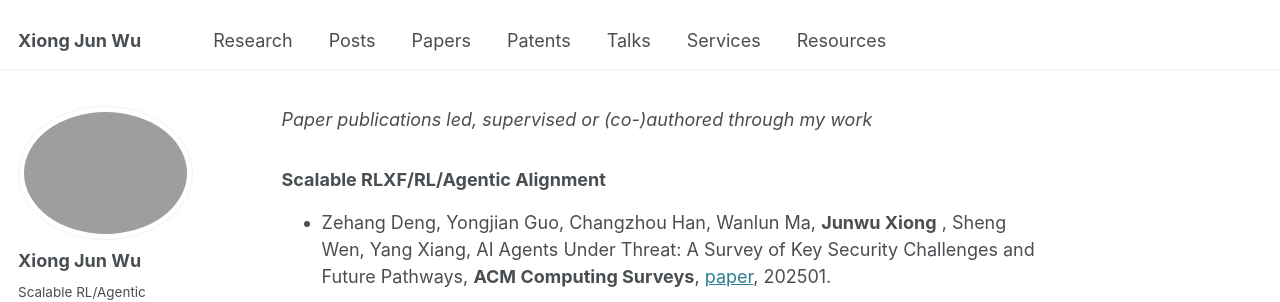
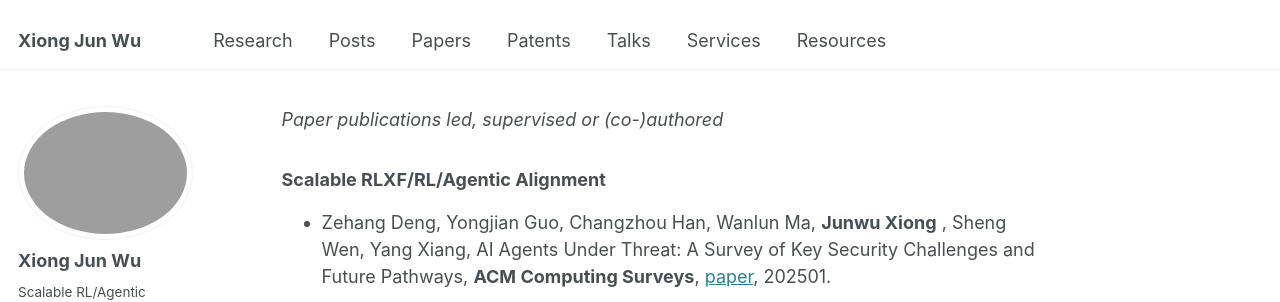
Before and after one commit to junwuxgi/junwuxgi.github.io, a Jekyll site: the page built from papers.md, in a window 1280 px wide and 900 px high. Shown: the top 302 px of the window. Built offline with Jekyll 4.4.1, drawn with Linux system fonts in a browser that asks for light colours; some web fonts are replaced; our own code applies the rules of GitHub Pages for plain Markdown files.

```diff
--- a/papers.md
+++ b/papers.md
@@ -1,4 +1,4 @@
-*Paper publications led, supervised or (co-)authored through my work*
+*Paper publications led, supervised or (co-)authored*
 
 ### **Scalable RLXF/RL/Agentic Alignment**
 
```
Also changed, not shown: resources.md (+1 -1 lines), services.md (+3 -1 lines), talks.md (+1 -1 lines).
